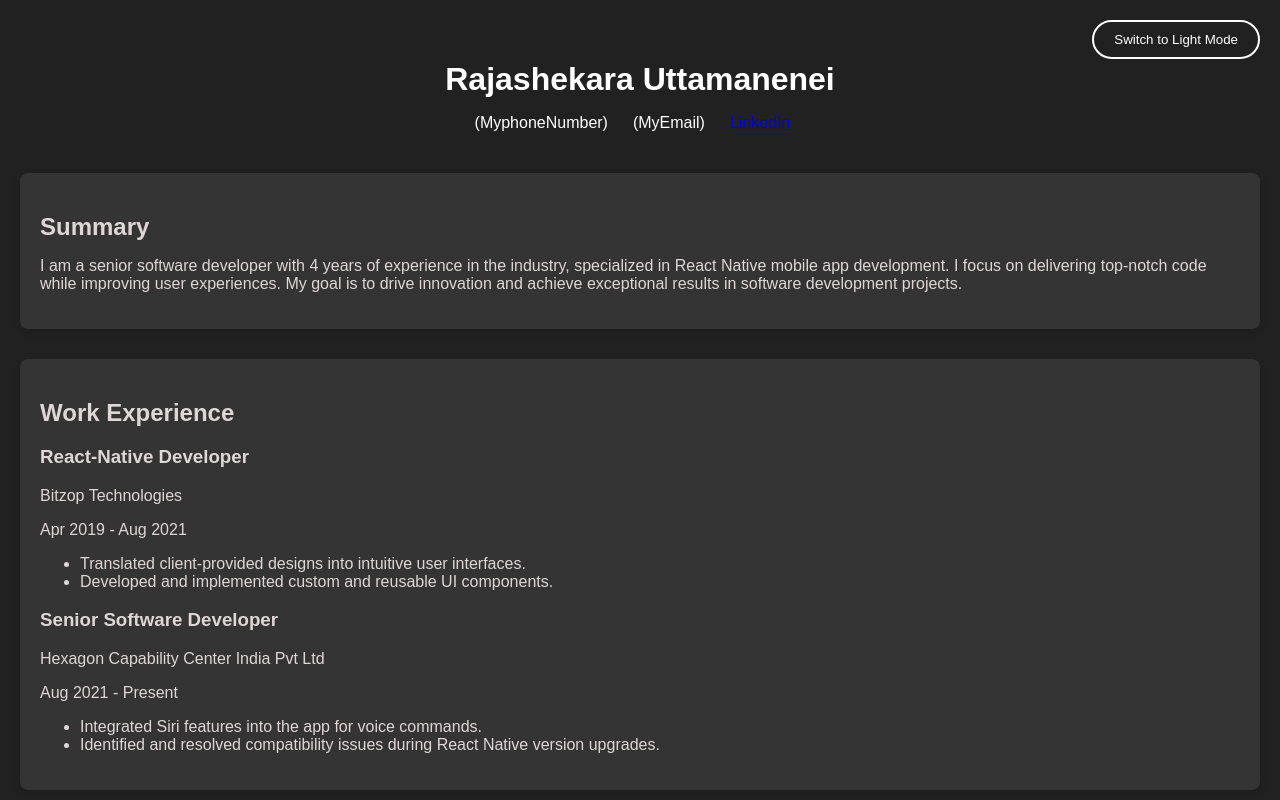
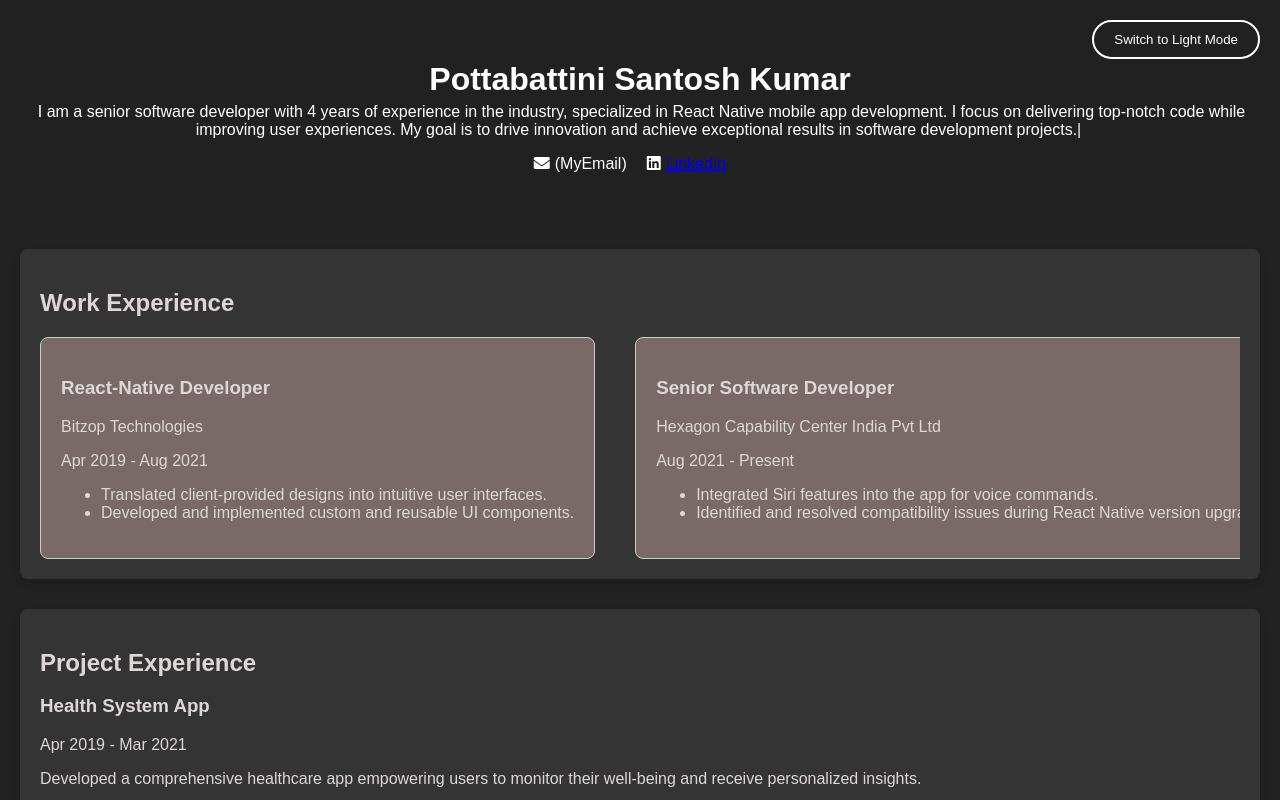
Before and after one commit to santoshP0/MyPortfolio, a React (Create React App) app: page / in a window 1280 px wide. Shown: the top 800 px of the page. Built offline with nearby package versions, Linux system fonts and the light colour scheme.

Commit message:
completed card view

```diff
--- a/package.json
+++ b/package.json
@@ -9,6 +9,7 @@
     "react": "^18.2.0",
     "react-dom": "^18.2.0",
     "react-scripts": "5.0.1",
+    "react-typed": "^1.2.0",
     "web-vitals": "^2.1.4"
   },
   "scripts": {
--- a/public/index.html
+++ b/public/index.html
@@ -15,6 +15,8 @@
       user's mobile device or desktop. See https://developers.google.com/web/fundamentals/web-app-manifest/
     -->
     <link rel="manifest" href="%PUBLIC_URL%/manifest.json" />
+    <link rel="stylesheet" href="https://cdnjs.cloudflare.com/ajax/libs/font-awesome/5.15.4/css/all.min.css" integrity="sha512-...YOUR_SHA_VALUE_HERE..." crossorigin="anonymous" />
+
     <!--
       Notice the use of %PUBLIC_URL% in the tags above.
       It will be replaced with the URL of the `public` folder during the build.
--- a/src/App.css
+++ b/src/App.css
@@ -1,4 +1,22 @@
 /* Global styles */
+:root {
+  --primary-color: #212121;
+  --secondary-color: #ded7d7;
+  /* Add more colors as needed */
+}
+
+/* Cursor blinking animation */
+.typing-animation::after {
+  content: '|';
+  animation: blink-caret 0.75s infinite;
+}
+
+@keyframes blink-caret {
+  50% {
+    opacity: 0;
+  }
+}
+
 body {
   font-family: 'Arial', sans-serif;
   margin: 0;
@@ -18,7 +36,7 @@ body {
 }
 
 .light {
-  background-color: #f8f8f8;
+  background-color: #e5e5e9;
   color: #333;
 }
 
@@ -46,12 +64,19 @@ body {
 header {
   text-align: center;
   padding: 20px 0;
+  background-color: var(--bg-color-header);
 }
 
 header h1 {
   margin-bottom: 5px;
 }
 
+header p {
+  font-size: 1.2em;
+  margin-bottom: 15px;
+}
+
+/* Contact info styles */
 .contact-info {
   list-style: none;
   padding: 0;
@@ -59,7 +84,36 @@ header h1 {
 }
 
 .contact-info li {
-  margin-bottom: 5px;
+  margin-bottom: 10px;
+  display: inline-block;
+  margin-right: 20px;
+  position: relative;
+  opacity: 0;
+  transform: translateY(20px);
+  transition: opacity 0.6s ease, transform 0.6s ease;
+}
+
+.contact-info li:nth-child(odd) {
+  animation: fade-in 0.8s ease forwards;
+  animation-delay: 0.2s;
+}
+
+.contact-info li:nth-child(even) {
+  animation: fade-in 0.8s ease forwards;
+  animation-delay: 0.4s;
+}
+
+/* Hover effect for icons */
+.contact-info li i {
+  margin-right: 5px;
+  transition: all 0.3s ease;
+}
+
+.contact-info li:hover i {
+  color: #fff;
+  background-color: var(--border-color-light);
+  padding: 8px;
+  border-radius: 50%;
 }
 
 /* Section styles */
@@ -109,25 +163,96 @@ section:nth-child(even) {
 .skills,
 .interests,
 .education {
+  background-color: #dbd6d6;
+  color: #0c0c0c;
+}
+
+/* Dark mode styles for sections */
+.dark .summary,
+.dark .work-experience,
+.dark .project-experience,
+.dark .skills,
+.dark .interests,
+.dark .education {
   background-color: #343434;
   color: #ded7d7;
-}
-
-
-/* Contact info styles */
-.contact-info {
-  list-style: none;
-  padding: 0;
-  text-align: center;
-}
-
-.contact-info li {
-  margin-bottom: 5px;
-  display: inline-block;
-  margin-right: 20px;
 }
 
 /* Icon styles */
 .fa {
   margin-right: 5px;
 }
+
+
+/* Button styles for light mode */
+.light .mode-toggle {
+  color: #333;
+  border: 2px solid #333;
+}
+
+.light .mode-toggle:hover {
+  background-color: #333;
+  color: #fff;
+}
+
+/* Button styles for dark mode */
+.dark .mode-toggle {
+  color: #fff;
+  border: 2px solid #fff;
+}
+
+.dark .mode-toggle:hover {
+  background-color: #fff;
+  color: #333;
+}
+
+/* work experience */
+
+.work-experience {
+  margin-top: 30px;
+  padding: 20px;
+}
+
+/* Adjusted scroll wrapper */
+.work-experience-scroll {
+  overflow-x: auto; /* Enable horizontal scroll */
+  scrollbar-width: none; /* Hide scrollbar for Firefox */
+  -ms-overflow-style: none; /* Hide scrollbar for IE/Edge */
+  display: flex; /* Use flexbox for the scrolling container */
+}
+.work-experience h2 {
+  font-size: 24px;
+  margin-bottom: 20px;
+}
+.work-experience-cards {
+  display: flex; /* Use flexbox for the cards */
+  gap: 20px; /* Adjust spacing between cards */
+  flex: 0 0 auto; /* Prevent cards from shrinking */
+  scroll-snap-type: x mandatory; /* Enable snap scrolling */
+}
+
+/* Card styles */
+.work-experience-card {
+  display: inline-block; /* Ensure cards stay in a line */
+  min-width: 300px;
+  max-width: 90%;
+  border: 1px solid #ccc;
+  border-radius: 8px;
+  padding: 20px;
+  margin-right: 20px; /* Adjust the space between cards */
+  vertical-align: top; /* Align cards to the top */
+  /* Additional styles for each card */
+}
+
+/* Different colors for cards */
+.work-experience-card:nth-child(odd) {
+  background-color: #7a6969;
+}
+
+.work-experience-card:nth-child(even) {
+  background-color: #7a6969;
+}
+
+.work-experience-scroll::-webkit-scrollbar {
+  display: none; /* Hide scrollbar for Chrome, Safari, and Opera */
+}
--- a/src/App.js
+++ b/src/App.js
@@ -1,8 +1,10 @@
-import React, { useState } from 'react';
+import React, { useState, useEffect } from 'react';
 import './App.css';
+import Typed from 'react-typed';
+
 
 const resumeData = {
-  name: 'Rajashekara Uttamanenei',
+  name: 'Pottabattini Santosh Kumar',
   location: 'India',
   phone: '(MyphoneNumber)',
   email: '(MyEmail)',
@@ -68,33 +70,31 @@ const App = () => {
 
       <header>
         <h1>{resumeData.name}</h1>
+        <Typed style={{padding: 3}} strings={[resumeData.summary]} typeSpeed={10} loop={false} />
         <ul className="contact-info">
+          {/* <li>
+            <i className="fas fa-phone"></i>
+            {resumeData.phone}
+          </li> */}
           <li>
-            <i className="fa fa-phone" aria-hidden="true"></i>
-            {resumeData.phone}
-          </li>
-          <li>
-            <i className="fa fa-envelope" aria-hidden="true"></i>
+            <i className="fas fa-envelope"></i>
             {resumeData.email}
           </li>
           <li>
+            <i className="fab fa-linkedin"></i>
             <a href={resumeData.linkedin} target="_blank" rel="noopener noreferrer">
-              <i className="fa fa-linkedin-square" aria-hidden="true"></i>
               LinkedIn
             </a>
           </li>
         </ul>
       </header>
 
-      <section className="summary">
-        <h2>Summary</h2>
-        <p>{resumeData.summary}</p>
-      </section>
-
       <section className="work-experience">
         <h2>Work Experience</h2>
+        <div className="work-experience-scroll">
+          <div className="work-experience-cards">
             {resumeData.workExperience.map((exp, index) => (
-          <div key={index} className="exp">
+              <div key={index} className="work-experience-card">
                 <h3>{exp.title}</h3>
                 <p>{exp.company}</p>
                 <p>{exp.duration}</p>
@@ -105,7 +105,10 @@ const App = () => {
                 </ul>
               </div>
             ))}
+          </div>
+        </div>
       </section>
+
 
       <section className="project-experience">
         <h2>Project Experience</h2>
@@ -143,9 +146,9 @@ const App = () => {
         <p>{resumeData.education.graduationDate}</p>
       </section>
 
-      <footer>
+      {/* <footer>
         <p>&copy; Your Name</p>
-      </footer>
+      </footer> */}
     </div>
   );
 };
```
Lines whose indentation alone changed are shown as unchanged.
